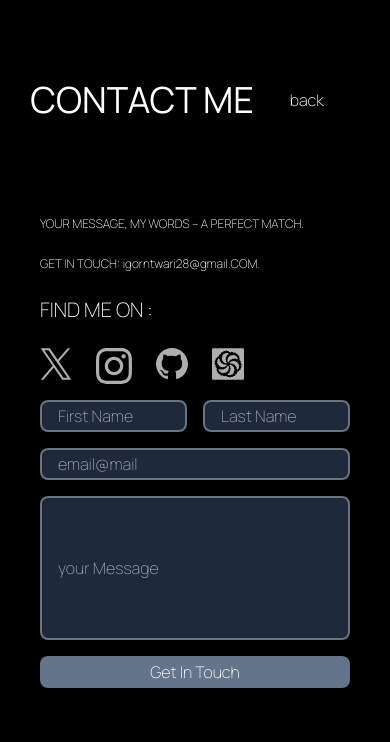
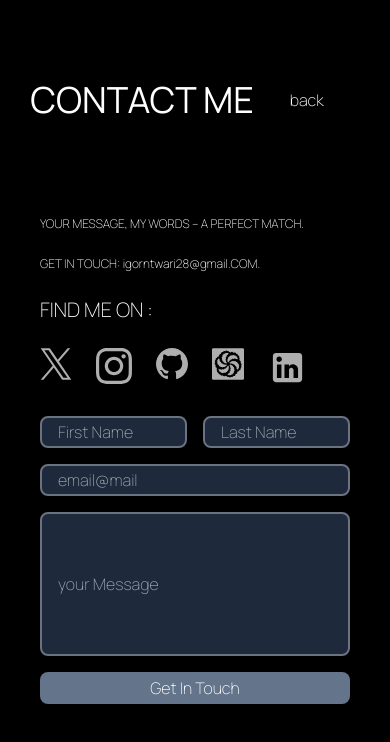
Before and after one commit to igorntwari/portfolio, a React (Create React App) app: page /contact in a window 390 px wide. Shown: the top 742 px of the page. Built offline with nearby package versions, Linux system fonts and the light colour scheme.

Commit message:
feat:added new files

```diff
--- a/package.json
+++ b/package.json
@@ -3,15 +3,18 @@
   "version": "0.1.0",
   "private": true,
   "dependencies": {
+    "@emailjs/browser": "^3.11.0",
     "@headlessui/react": "^1.7.17",
     "@testing-library/jest-dom": "^5.17.0",
     "@testing-library/react": "^13.4.0",
     "@testing-library/user-event": "^13.5.0",
+    "emailjs-com": "^3.2.0",
     "react": "^18.2.0",
     "react-dom": "^18.2.0",
     "react-router-dom": "^6.21.0",
     "react-scripts": "5.0.1",
     "react-spring": "^9.7.3",
+    "react-toastify": "^9.1.3",
     "web-vitals": "^2.1.4"
   },
   "scripts": {
--- /dev/null
+++ b/src/assets/icons/LinkedinIcon.jsx
@@ -0,0 +1,17 @@
+const LinkedinIcon = ({ className = "" }) => (
+  <svg
+    className={className}
+    width="52"
+    height="52"
+    viewBox="0 0 32 32"
+    fill="none"
+    xmlns="http://www.w3.org/2000/svg"
+  >
+    <path
+      d="M19 3C19.5304 3 20.0391 3.21071 20.4142 3.58579C20.7893 3.96086 21 4.46957 21 5V19C21 19.5304 20.7893 20.0391 20.4142 20.4142C20.0391 20.7893 19.5304 21 19 21H5C4.46957 21 3.96086 20.7893 3.58579 20.4142C3.21071 20.0391 3 19.5304 3 19V5C3 4.46957 3.21071 3.96086 3.58579 3.58579C3.96086 3.21071 4.46957 3 5 3H19ZM18.5 18.5V13.2C18.5 12.3354 18.1565 11.5062 17.5452 10.8948C16.9338 10.2835 16.1046 9.94 15.24 9.94C14.39 9.94 13.4 10.46 12.92 11.24V10.13H10.13V18.5H12.92V13.57C12.92 12.8 13.54 12.17 14.31 12.17C14.6813 12.17 15.0374 12.3175 15.2999 12.5801C15.5625 12.8426 15.71 13.1987 15.71 13.57V18.5H18.5ZM6.88 8.56C7.32556 8.56 7.75288 8.383 8.06794 8.06794C8.383 7.75288 8.56 7.32556 8.56 6.88C8.56 5.95 7.81 5.19 6.88 5.19C6.43178 5.19 6.00193 5.36805 5.68499 5.68499C5.36805 6.00193 5.19 6.43178 5.19 6.88C5.19 7.81 5.95 8.56 6.88 8.56ZM8.27 18.5V10.13H5.5V18.5H8.27Z"
+      fill="#AEAEAE"
+    />
+  </svg>
+);
+
+export default LinkedinIcon;
--- a/src/pages/Contact.tsx
+++ b/src/pages/Contact.tsx
@@ -1,10 +1,56 @@
-import React from "react";
+import React, { useState } from "react";
+import { toast } from "react-toastify";
+import emailjs from "emailjs-com";
 import XIcon from "../assets/icons/XIcon.jsx";
 import InstagramIcon from "../assets/icons/InstagramIcon.jsx";
 import GitHubIcon from "../assets/icons/GithubIcon.jsx";
 import CodewarsIcon from "../assets/icons/CodewarsIcon.jsx";
+import  LinkedinIcon from '../assets/icons/LinkedinIcon.jsx'
 import { useNavigate } from "react-router-dom";
 function Contact() {
+  const [formData, setFormData] = useState({
+    first_name: "",
+    second_Name: "",
+    email: "",
+    message: "",
+  });
+
+  function sendEmail(e) {
+    e.preventDefault();
+
+    emailjs
+      .sendForm(
+        "service_i9d6f3n",
+        "template_ugfjrs9",
+        e.target,
+        "Gn2I0TR3AxPHCypzP"
+      )
+      .then(
+        (result) => {
+          console.log("Success block executed:", result);
+          console.log(result.text);
+          toast.success("Email successfully sent!");
+          setFormData({
+            first_name: "",
+            second_Name: "",
+            email: "",
+            message: "",
+          });
+        },
+        (error) => {
+          console.log("Error block executed:", error);
+          console.log(error.text);
+          toast.error("Failed to send email");
+        }
+      );
+  }
+  const handleInputChange = (e) => {
+    const { name, value } = e.target;
+    setFormData({
+      ...formData,
+      [name]: value,
+    });
+  };
   const navigate = useNavigate();
   return (
     <div className="bg-black min-h-screen text-white font-Manrope-extralight">
@@ -12,7 +58,9 @@ function Contact() {
         <h1 className="uppercase font-Manrope-Regular md:text-7xl sm:text-5xl text-4xl">
           Contact me
         </h1>
-        <h1 onClick={()=> navigate('/')} className="cursor-pointer px-9">back</h1>
+        <h1 onClick={() => navigate("/")} className="cursor-pointer px-9">
+          back
+        </h1>
       </div>
       <div className="flex md:flex-row md:justify-between px-10 flex-col">
         <div className="flex flex-col md:gap-20 sm:gap-10 sm:text-base text-xs gap-6 py-4">
@@ -20,37 +68,72 @@ function Contact() {
           <h1>GET IN TOUCH: igorntwari28@gmail.COM.</h1>
           <h1 className="uppercase text-xl">find me on :</h1>
           <div className="flex gap-6">
-            <XIcon />
-            <InstagramIcon />
-            <GitHubIcon />
-            <CodewarsIcon />
+            <a
+              href="https://twitter.com/nyiramacumu"
+              target="_blank"
+              rel="noreferrer"
+            >
+              <XIcon />
+            </a>
+            <a
+              href="https://www.instagram.com/ntwali_igor/"
+              target="_blank"
+              rel="noreferrer"
+            >
+              <InstagramIcon />
+            </a>
+            <a href="https://github.com/igorntwari" target="_blank" rel="noreferrer">
+              <GitHubIcon />
+            </a>
+            <a href="https://www.codewars.com/users/igorntwari" target="_blank" rel="noreferrer">
+              <CodewarsIcon />
+            </a>
+            <a href="https://www.linkedin.com/in/igorntwali/" target="_blank" rel="noreferrer">
+              <LinkedinIcon />
+            </a>
           </div>
         </div>
-        <div className="grid grid-cols-2 gap-4">
+        <form className="grid grid-cols-2 gap-4" onSubmit={sendEmail}>
           <input
             className="bg-slate-800 border-2 border-gray-500 rounded-lg pl-4 sm:h-12 h-8"
+            value={formData.first_name}
+            onChange={handleInputChange}
             type="text"
+            name="first_name"
             placeholder="First Name"
           />
           <input
             className="bg-slate-800 border-2 border-gray-500 rounded-lg pl-4"
+            value={formData.second_Name}
+            onChange={handleInputChange}
             type="text"
+            name="second_Name"
             placeholder="Last Name"
           />
           <input
             className="bg-slate-800 border-2 border-gray-500 rounded-lg pl-4 col-span-2 sm:h-12 h-8"
-            type="text"
+            value={formData.email}
+            onChange={handleInputChange}
+            type="email"
+            name="email"
             placeholder="email@mail"
           />
           <input
             className="bg-slate-800 border-2 border-gray-500 rounded-lg pl-4  col-span-2 sm:h-52 h-36"
+            value={formData.message}
+            onChange={handleInputChange}
             type="text"
+            name="message"
             placeholder="your Message"
           />
-          <button className="font-Manrope-extralight bg-slate-500 w-full col-span-full rounded-lg sm:h-12 h-8">
+          <button
+            type="submit"
+            value="Send"
+            className="font-Manrope-extralight bg-slate-500 w-full col-span-full rounded-lg sm:h-12 h-8"
+          >
             Get In Touch
           </button>
-        </div>
+        </form>
       </div>
     </div>
   );
--- a/src/pages/StackPage.tsx
+++ b/src/pages/StackPage.tsx
@@ -13,20 +13,25 @@ import PostgreIcon from "../assets/icons/PostgreIcon";
 import { useNavigate } from "react-router-dom";
 
 function StackPage() {
-  const navigate = useNavigate()
+  const navigate = useNavigate();
   return (
     <div id="Stack" className="px-8 text-white py-20">
       <h1 className="font-Manrope-bold text-3xl">stack</h1>
-      <p className="font-Manrope-thin pt-4">
-        Lorem ipsum dolor sit amet consectetur adipisicing elit. Maxime non
-        ducimus ut. Beatae, ipsam reiciendis vero dolorum alias incidunt
-        corporis sunt cum similique maiores necessitatibus harum quae laboriosam
-        ab hic?
+      <p className="font-Manrope-medium pt-4 leading-8">
+        "My development stack comprises JavaScript as the foundation,
+        strengthened by TypeScript for robustness. React and Vue.js enable
+        dynamic interfaces, complemented by Tailwind CSS for efficient styling.
+        On the backend, Node.js facilitates seamless server-client
+        communication. MongoDB and PostgreSQL handle data storage needs. Nest.js
+        organizes complex applications with its modular structure and TypeScript
+        support. This stack—JavaScript, TypeScript, React, Vue.js, Node.js,
+        Tailwind CSS, MongoDB, PostgreSQL, and Nest.js—empowers me to create
+        agile, scalable, and feature-rich applications.
       </p>
       <div className="pt-10 text-[10px] sm:text-base">
-          <h1 className="uppercase font-Manrope-extraBold">Front End tools</h1>
+        <h1 className="uppercase font-Manrope-extraBold">Front End tools</h1>
         <div className="sm:grid sm:grid-cols-5 grid grid-cols-4 gap-6 py-6">
-        <button className="bg-zinc-700 px-8 rounded-2xl border-2 border-lime-600 flex flex-col items-center gap-1">
+          <button className="bg-zinc-700 px-8 rounded-2xl border-2 border-lime-600 flex flex-col items-center gap-1">
             <h1 className="font-Manrope-semiBold">Javascript</h1>
             <JsIcon className="h-[2rem] w-[2rem]" />
           </button>
@@ -57,11 +62,11 @@ function StackPage() {
         </div>
       </div>
       <div className="pt-10 text-[10px] sm:text-base">
-          <h1 className="uppercase font-Manrope-extraBold">back End tools</h1>
+        <h1 className="uppercase font-Manrope-extraBold">back End tools</h1>
         <div className="sm:grid sm:grid-cols-5 grid grid-cols-4 gap-6 py-6">
           <button className="bg-zinc-700 px-8 rounded-2xl border-2 border-lime-600 flex flex-col items-center gap-1">
             <h1 className="font-Manrope-semiBold">Node js</h1>
-            <NodeIcon className="h-[2rem] w-[2rem]"/>
+            <NodeIcon className="h-[2rem] w-[2rem]" />
           </button>
           <button className="bg-zinc-700 px-8 rounded-2xl border-2 border-lime-600 flex flex-col items-center gap-1">
             <h1 className="font-Manrope-semiBold">Nest js</h1>
@@ -77,7 +82,12 @@ function StackPage() {
           </button>
         </div>
       </div>
-       <h1 onClick={() =>navigate("/contact")} className="cursor-pointer uppercase font-Manrope-Regular sm:text-7xl text-4xl flex justify-center pt-10 animate-bounce">let's connect</h1>
+      <h1
+        onClick={() => navigate("/contact")}
+        className="cursor-pointer uppercase font-Manrope-Regular sm:text-7xl text-4xl flex justify-center pt-10 animate-bounce"
+      >
+        let's connect
+      </h1>
     </div>
   );
 }
```
Also changed, not shown: src/pages/TestimonialsPage.tsx (+25 -6 lines), 1 other file (tests, documents, lock files or other folders).
